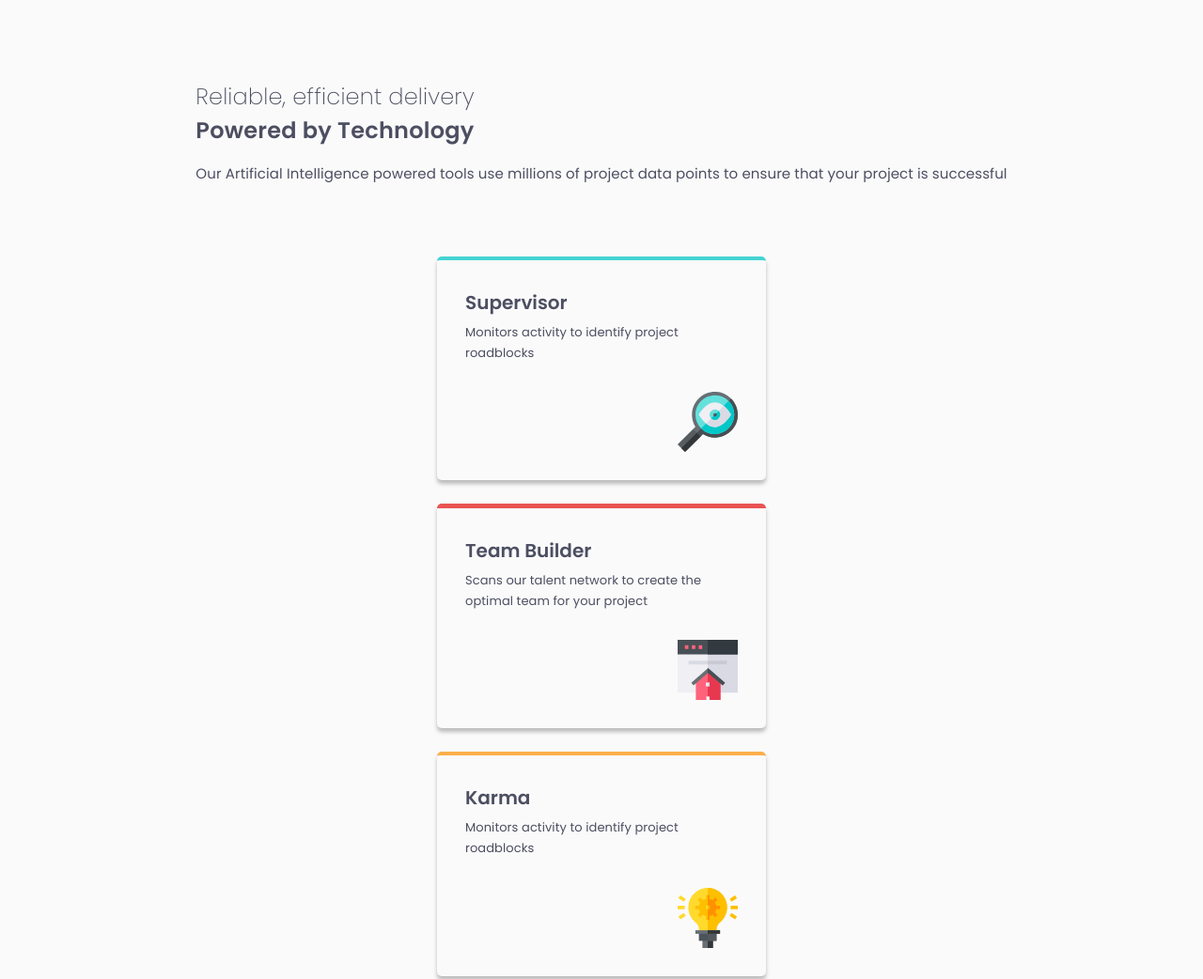
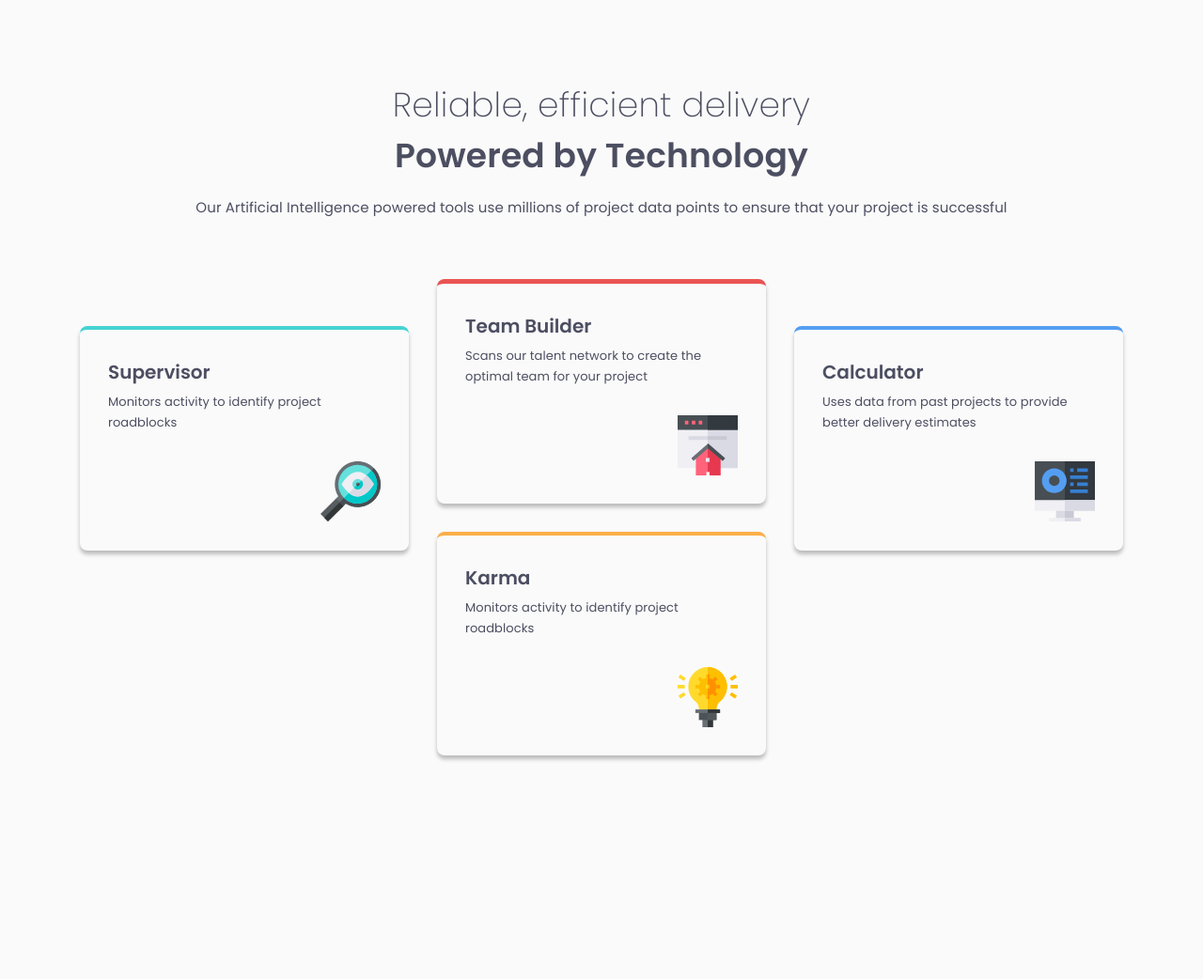
Before and after one commit to JGedd/fem-four-card-feature, a plain HTML site: page index.html in a window 1280 px wide. Shown: the top 1042 px of the page at 94% size. After the commit the page ends 882 px from the top, so only its background shows below. Drawn offline with Linux system fonts and the light colour scheme.

Commit message:
solution built with HTML & CSS instead of SASS

```diff
--- /dev/null
+++ b/css/style.css
@@ -0,0 +1,166 @@
+@import url('https://fonts.googleapis.com/css2?family=Poppins:wght@200;400;600&display=swap');
+
+:root {
+  --red: hsl(0, 78%, 62%);
+  --cyan: hsl(180, 62%, 55%);
+  --orange: hsl(34, 97%, 64%);
+  --blue: hsl(212, 86%, 64%);
+  --very-dark-blue: hsl(234, 12%, 34%);
+  --grayish-blue: hsl(229, 6%, 66%);
+  --very-light-gray: hsl(0, 0%, 98%);
+}
+
+html {
+  box-sizing: border-box;
+  font-size: 62.5%; /* 1rem = 10px, 10px/16px = 62.5% */
+}
+
+*,
+*::before,
+*::after {
+  box-sizing: inherit;
+  margin: 0;
+  padding: 0;
+}
+
+body {
+  font-family: 'Poppins', sans-serif;
+  font-size: 1.5rem;
+  line-height: 1.5;
+  min-height: 100vh;
+  display: flex;
+  flex-direction: column;
+  align-items: center;
+  justify-content: center;
+  background-color: var(--very-light-gray);
+}
+
+.header {
+  text-align: center;
+  margin-bottom: 6.4rem;
+  padding: 8.5rem 3.2rem 0 3.2rem;
+}
+
+.header__sub-heading {
+  font-size: 3.6rem;
+  line-height: 1.5;
+  font-weight: 200;
+  color: var(--very-dark-blue);
+  letter-spacing: 0.25px;
+}
+
+.header__heading {
+  font-size: 3.6rem;
+  line-height: 1.5;
+  font-weight: 600;
+  color: var(--very-dark-blue);
+  letter-spacing: 0.17px;
+  margin-bottom: 1.6rem;
+}
+
+.header__lead {
+  text-align: initial;
+  font-size: 1.5rem;
+  line-height: 1.6;
+  color: var(--very-dark-blue);
+  letter-spacing: 0.1px;
+}
+
+.container {
+  display: grid;
+  grid-template-columns: repeat(3, 1fr);
+  gap: 3rem;
+  padding: 0 3.2rem;
+  margin-bottom: 7.8rem;
+}
+
+.card {
+  max-width: 35rem;
+  background-color: var(--very-light-gray);
+  border-radius: 0.8rem;
+  -webkit-box-shadow: 0px 4px 4px 0px rgba(0, 0, 0, 0.25);
+  box-shadow: 0px 4px 4px 0px rgba(0, 0, 0, 0.25);
+  padding: 3rem;
+
+  display: flex;
+  flex-direction: column;
+  gap: 3rem;
+}
+
+.card__heading {
+  font-size: 2rem;
+  line-height: 1.5;
+  font-weight: 600;
+  color: var(--very-dark-blue);
+  margin-bottom: 0.6rem;
+}
+
+.card__paragraph {
+  font-size: 1.3rem;
+  line-height: 1.7;
+  color: var(--very-dark-blue);
+  letter-spacing: 0.09px;
+}
+
+.card__image {
+  width: 6.4rem;
+  align-self: flex-end;
+}
+
+.card--supervisor {
+  border-top: 4px solid var(--cyan);
+  transform: translateY(50px);
+}
+
+.card--team-builder {
+  border-top: 5px solid var(--red);
+}
+
+.card--karma {
+  border-top: 4px solid var(--orange);
+  grid-column: 2 / 3;
+  grid-row: 2 / 3;
+}
+
+.card--calculator {
+  border-top: 4px solid var(--blue);
+  transform: translateY(50px);
+}
+
+@media screen and (max-width: 375px) {
+  .header {
+    margin-bottom: 7.6rem;
+  }
+
+  .header__sub-heading {
+    font-size: 2.4rem;
+    letter-spacing: 0.17px;
+  }
+
+  .header__heading {
+    font-size: 2.4rem;
+    letter-spacing: 0.25px;
+  }
+
+  .header__lead {
+    text-align: center;
+  }
+
+  .container {
+    grid-template-columns: 1fr;
+    gap: 2.5rem;
+  }
+
+  .card--supervisor {
+    transform: translateY(0px);
+  }
+
+  .card--karma {
+    grid-column: auto;
+    grid-row: auto;
+  }
+
+  .card--calculator {
+    transform: translateY(0px);
+  }
+}
--- a/index.html
+++ b/index.html
@@ -11,9 +11,9 @@
       sizes="32x32"
       href="./images/favicon-32x32.png"
     />
-    <link rel="stylesheet" href="./css/style.min.css" />
+    <link rel="stylesheet" href="./css/style.css" />
+    <!-- <link rel="stylesheet" href="./css/style.min.css" /> -->
     <title>Frontend Mentor | Four card feature section</title>
-
   </head>
   <body>
     <header class="header">
@@ -44,7 +44,8 @@
           <div class="card__text">
             <h4 class="card__heading">Team Builder</h4>
             <p class="card__paragraph">
-          Scans our talent network to create the optimal team for your project
+              Scans our talent network to create the optimal team for your
+              project
             </p>
           </div>
           <img
@@ -81,6 +82,5 @@
         </div>
       </div>
     </main>
-
   </body>
 </html>
--- a/sass/style.scss
+++ /dev/null
@@ -1,181 +0,0 @@
-@import url("https://fonts.googleapis.com/css2?family=Poppins:wght@200;400;600&display=swap");
-
-:root {
-  --red: hsl(0, 78%, 62%);
-  --cyan: hsl(180, 62%, 55%);
-  --orange: hsl(34, 97%, 64%);
-  --blue: hsl(212, 86%, 64%);
-  --very-dark-blue: hsl(234, 12%, 34%);
-  --grayish-blue: hsl(229, 6%, 66%);
-  --very-light-gray: hsl(0, 0%, 98%);
-}
-
-// Desktop Breakpoint
-$bp-desktop: 90em; //1440px
-
-*,
-*::before,
-*::after {
-  box-sizing: inherit;
-  margin: 0;
-  padding: 0;
-}
-
-html {
-  box-sizing: border-box;
-  font-size: 62.5%; //1rem = 10px, 10px/16px = 62.5%
-}
-
-body {
-  font-family: "Poppins", sans-serif;
-  font-size: 1.5rem;
-  line-height: 1.5;
-  min-height: 100vh;
-  display: flex;
-  flex-direction: column;
-  align-items: center;
-  justify-content: center;
-  background-color: var(--very-light-gray);
-}
-
-// header styling
-.header {
-  margin-bottom: 7.6rem;
-  padding: 8.5rem 3.2rem 0 3.2rem;
-
-  @media only screen and (min-width: $bp-desktop) {
-    text-align: center;
-    margin-bottom: 6.4rem;
-  }
-
-  &__sub-heading {
-    font-size: 2.4rem;
-    line-height: 1.5;
-    font-weight: 200;
-    color: var(--very-dark-blue);
-    letter-spacing: 0.17px;
-
-    @media only screen and (min-width: $bp-desktop) {
-     font-size: 3.6rem;
-     letter-spacing: 0.25px;
-
-    }
-
-  }
-
-  &__heading {
-    font-size: 2.4rem;
-    line-height: 1.5;
-    font-weight: 600;
-    color: var(--very-dark-blue);
-    letter-spacing: 0.25px;
-    margin-bottom: 1.6rem;
-
-    @media only screen and (min-width: $bp-desktop) {
-      font-size: 3.6rem;
-      letter-spacing: 0.17px;
-
-    }
-  }
-
-  &__lead {
-    text-align: center;
-    font-size: 1.5rem;
-    line-height: 1.6;
-    color: var(--very-dark-blue);
-    letter-spacing: 0.1px;
-
-    @media only screen and (min-width: $bp-desktop) {
-      text-align: initial;
-    }
-  }
-
-
-}
-
-// Container Styling
-.container {
-  display: grid;
-  grid-template-columns: 1fr;
-  gap: 2.5rem;
-  padding: 0 3.2rem;
-  margin-bottom: 7.8rem;
-
-  @media only screen and (min-width: $bp-desktop) {
-   grid-template-columns: repeat(3, 1fr);
-    gap: 3rem;
-
-  }
-}
-
-// Card Styling
-.card {
-  max-width: 35rem;
-  background-color: var(--very-light-gray);
-  border-radius: 0.8rem;
-  -webkit-box-shadow: 0px 4px 4px 0px rgba(0, 0, 0, 0.25);
-  box-shadow: 0px 4px 4px 0px rgba(0, 0, 0, 0.25);
-
-  border-radius: 0.5rem;
-  padding: 3rem;
-  display: flex;
-  flex-direction: column;
-  gap: 3rem;
-
-  &__image {
-    width: 6.4rem;
-    align-self: flex-end;
-  }
-
-  &__heading {
-    font-size: 2rem;
-    line-height: 1.5;
-    font-weight: 600;
-    color: var(--very-dark-blue);
-    margin-bottom: 0.6rem;
-  }
-
-  &__paragraph {
-    font-size: 1.3rem;
-    line-height: 1.7;
-    color: var(--very-dark-blue);
-    letter-spacing: 0.09px;
-  }
-
-  &--supervisor {
-    border-top: 4px solid var(--cyan);
-    transform: translateY(0px);
-
-    @media only screen and (min-width: $bp-desktop) {
-      transform: translateY(50px);
-    }
-  }
-
-  &--team-builder {
-    border-top: 5px solid var(--red);
-  }
-
-
-  &--karma {
-    border-top: 4px solid var(--orange);
-    grid-column: auto;
-    grid-row: auto;
-
-
-    @media only screen and (min-width: $bp-desktop) {
-      grid-column: 2 / 3;
-      grid-row: 2 / 3;
-    }
-  }
-
-  &--calculator {
-    border-top: 4px solid var(--blue);
-    transform: translateY(0px);
-
-    @media only screen and (min-width: $bp-desktop) {
-      transform: translateY(50px);
-    }
-  }
-
-
-}
```
Also changed, not shown: css/style.min.css (deleted). Lines whose indentation alone changed are shown as unchanged.
